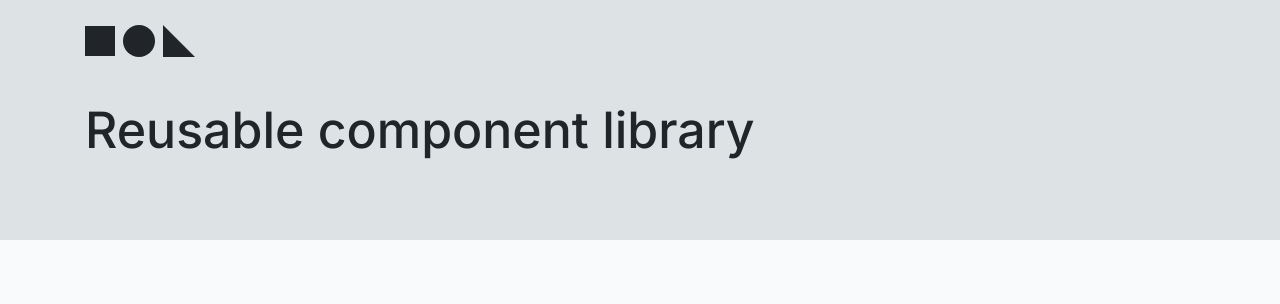
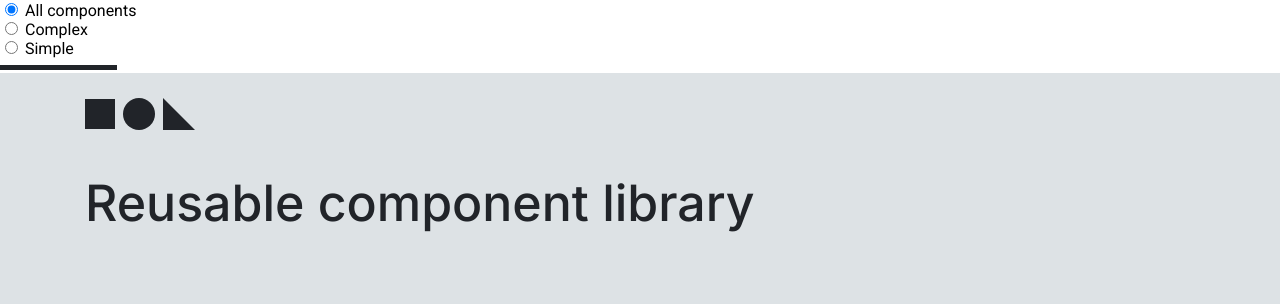
Before and after one commit to js-tasks-ru/htmlcss-20230124_svi-victoria, a website: page index.html in a window 1280 px wide. Shown: the top 304 px of the page. Drawn offline with Linux system fonts and the light colour scheme; files that its build step writes are made by us from their sources; files whose address does not match are found by name.

Commit message:
Начала работу над табуляцией

```diff
--- a/assets/css/main.css
+++ b/assets/css/main.css
@@ -10,6 +10,7 @@
 @import '../../components/content/basic.css';
 @import '../../components/content/component-view.css';
 @import '../../components/content/menu.css';
+@import '../../components/content/tabs.css';
 
 :root {
     --white: #ffffff;
--- /dev/null
+++ b/components/content/tabs.css
@@ -0,0 +1,48 @@
+.tabs__wrap {
+    display: flex;
+    flex-wrap: wrap;
+    flex-direction: row;
+    justify-content: flex-start;
+    gap: 40px;
+    background: var(--grey-2);
+}
+
+.tabs__input {
+    position: absolute;
+    outline: none;
+    clip: rect(0, 0, 0, 0);
+}
+
+.tabs__label {
+    cursor: pointer;
+    font-family: 'Inter';
+    font-style: normal;
+    font-weight: 400;
+    font-size: 16px;
+    line-height: 24px;
+    color: #212429;
+    display: flex;
+    flex-direction: column;
+    position: relative;
+}
+
+.tabs__content {
+    display: none;
+}
+
+.tabs__input_complex:checked .tabs__content_complex {
+    display: block;
+}
+
+.tabs__input_simple:checked .tabs__content_simple {
+    display: block;
+}
+
+.tabs__input:checked ~ .tabs__slider {
+    transform: translateX(100px);
+    transition: transform 0.250ms linear;
+}
+
+.tabs__slider {
+
+}
--- a/index.html
+++ b/index.html
@@ -9,10 +9,36 @@
     </head>
     <body>
         <div class="page">
+            <div class="tabs__wrap">
+                <div class="tabs__state">
+                    <input class="tabs__input tabs__input_all" type="radio" id="#all-tab" name="tab" checked>
+                    <label class="tabs__label" for="#all-tab">All components</label>
+
+                </div>
+                <div class="tabs__state">
+                    <input class="tabs__input tabs__input_complex" type="radio" id="#complex-tab" name="tab">
+                    <label class="tabs__label" for="#complex-tab">Complex</label>
+                </div>
+                <div class="tabs__state">
+                    <input class="tabs__input tabs__input_simple" type="radio" id="#simple-tab" name="tab">
+                    <label class="tabs__label" for="#simple-tab">Simple</label>
+                </div>
+                <svg class="tabs__slider" width="117" height="5" viewBox="0 0 117 5" fill="none" xmlns="http://www.w3.org/2000/svg">
+                    <rect width="117" height="5" fill="#212429"/>
+                </svg>
+
+                <div class="tabs__content tabs__content_complex">
+                    <!-- Сложные компоненты -->
+                </div>
+                <div class="tabs__content tabs__content_simple">
+                    <!-- Простые компоненты -->
+                </div>
+            </div>
+
             <header class="header">
                 <div class="container">
                     <div class="header__inner">
-                        <svg class="header__logo" width="110" height="32" viewBox="0 0 110 32" fill="none" xmlns="http://www.w3.org/2000/svg">
+                        <svg class="header__logo" width="110" height="32" viewBox="0 0 110 32" fill="" xmlns="http://www.w3.org/2000/svg">
                             <g clip-path="url(#clip0_16746_155)">
                             <rect y="1" width="30" height="30" fill="#212429"/>
                             <rect x="38" width="32" height="32" rx="16" fill="#212429"/>
@@ -26,6 +52,7 @@
                             </svg>
                     </div>
                     <h1 class="header__title">Reusable component library</h1>
+
                 </div>
             </header>
             <main class="preview page__main">
```
Also changed, not shown: components/container/container.css (line endings or trailing spaces).
